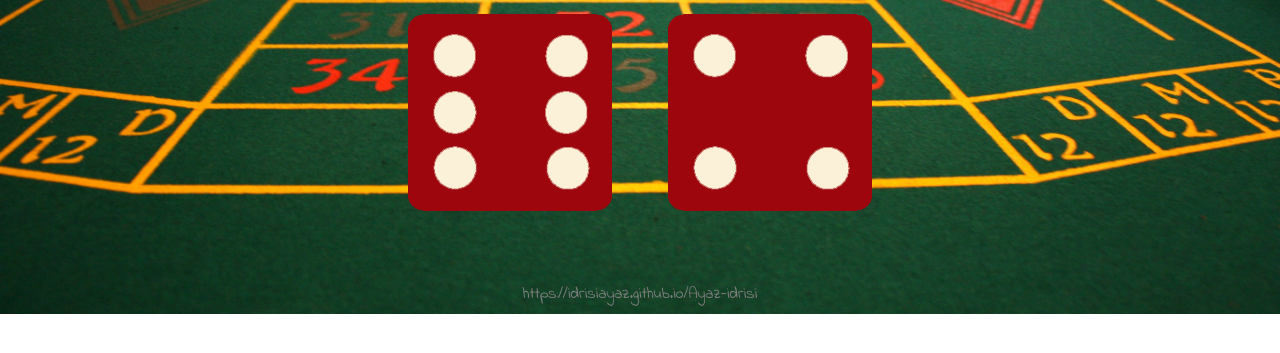
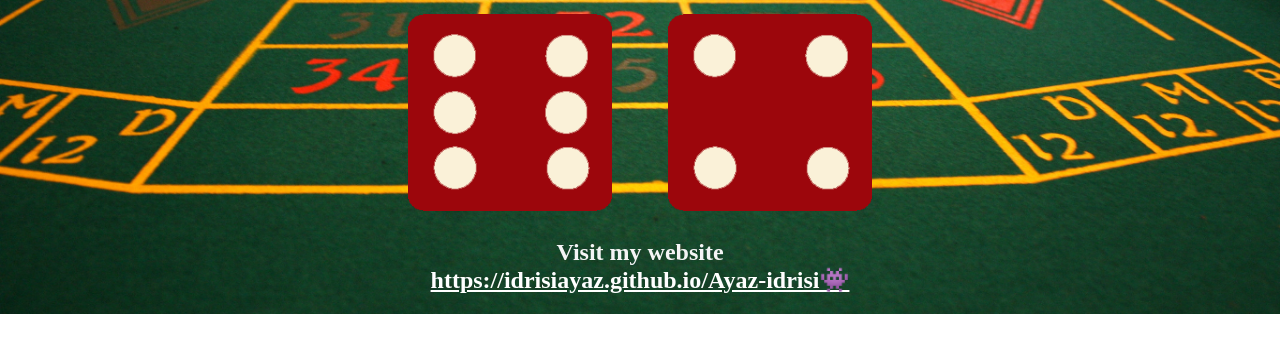
Before and after one commit to idrisiayaz/Dice-game, a plain HTML site: page index.html in a window 1280 px wide. Shown: the part 389-742 px from the top of the page. Drawn offline with Linux system fonts and the light colour scheme.

Commit message:
Update index.html

```diff
--- a/index.html
+++ b/index.html
@@ -25,11 +25,11 @@
 
     </div>
 
+    <div style="text-align: center;">
+      <script src="index.js"></script>
+      <h2 style="color: whitesmoke;">Visit my website<br><a href="https://idrisiayaz.github.io/Ayaz-idrisi" style="color: white">https://idrisiayaz.github.io/Ayaz-idrisi👾</a></h2>
+    </div>
+
 
   </body>
-
-  <footer>
-    <script src="index.js"></script>
-    <a style="color: grey">https://idrisiayaz.github.io/Ayaz-idrisi</a>
-  </footer>
 </html>
```
